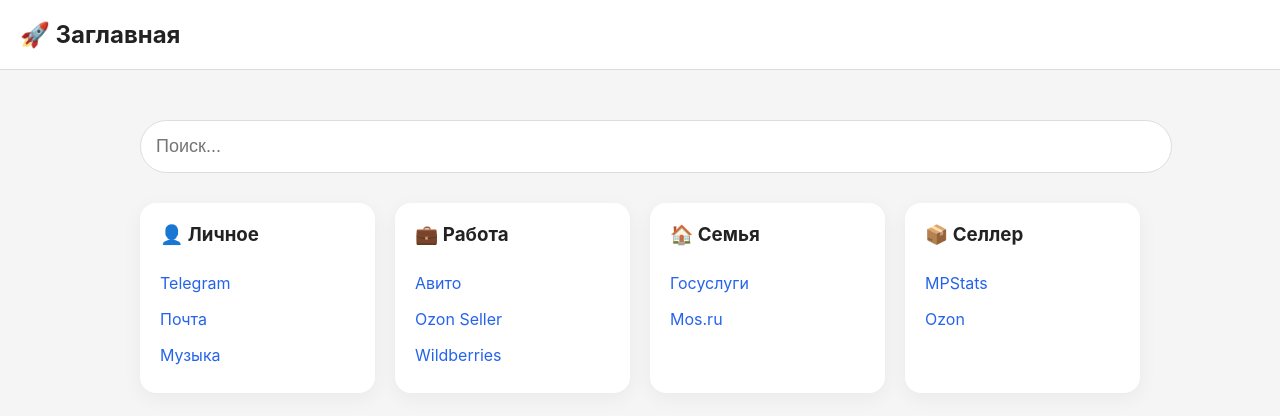
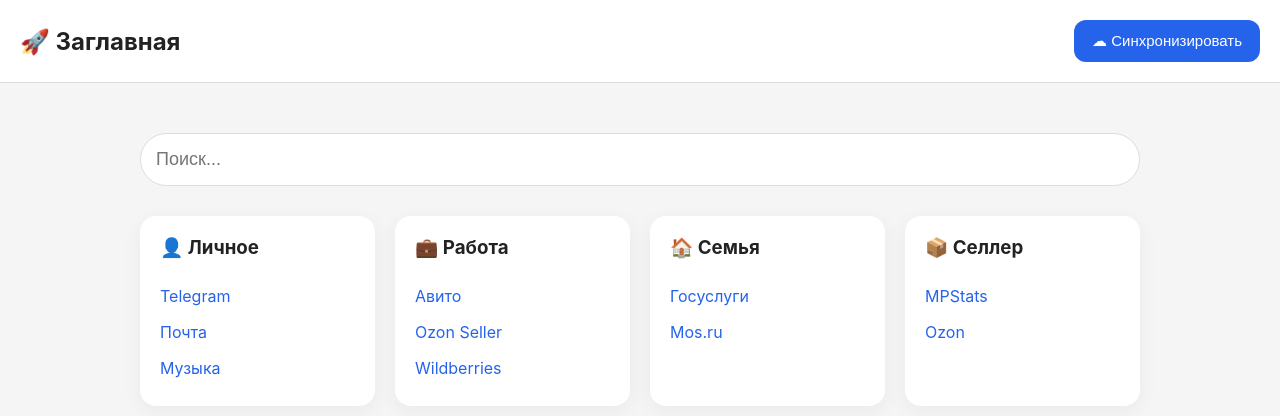
Before and after one commit to XclusiveM/zaglavnaya, a plain HTML site: page index.html in a window 1280 px wide. Drawn offline with Linux system fonts and the light colour scheme.

Commit message:
Update index.html

```diff
--- a/index.html
+++ b/index.html
@@ -20,6 +20,24 @@
     border-bottom: 1px solid #ddd;
     font-size: 24px;
     font-weight: 700;
+
+    display: flex;
+    justify-content: space-between;
+    align-items: center;
+}
+
+.sync-button {
+    background: #2563eb;
+    color: white;
+    border: none;
+    padding: 12px 18px;
+    border-radius: 12px;
+    font-size: 15px;
+    cursor: pointer;
+}
+
+.sync-button:hover {
+    opacity: 0.9;
 }
 
 .container {
@@ -34,6 +52,7 @@
     border-radius: 30px;
     border: 1px solid #ddd;
     font-size: 18px;
+    box-sizing: border-box;
 }
 
 .grid {
@@ -60,23 +79,43 @@
     color:#2563eb;
     text-decoration:none;
 }
+
+a:hover {
+    text-decoration:underline;
+}
+
 </style>
 
 </head>
 
+
 <body>
 
+
 <header>
+
+<div>
 🚀 Заглавная
+</div>
+
+
+<button class="sync-button" onclick="loginYandex()">
+☁ Синхронизировать
+</button>
+
+
 </header>
 
 
+
 <div class="container">
+
 
 <input class="search" placeholder="Поиск...">
 
 
 <div class="grid">
+
 
 
 <div class="card">
@@ -89,6 +128,8 @@
 </div>
 
 
+
+
 <div class="card">
 <h3>💼 Работа</h3>
 
@@ -97,6 +138,8 @@
 <a href="https://seller.wildberries.ru">Wildberries</a>
 
 </div>
+
+
 
 
 <div class="card">
@@ -108,6 +151,8 @@
 </div>
 
 
+
+
 <div class="card">
 <h3>📦 Селлер</h3>
 
@@ -117,10 +162,16 @@
 </div>
 
 
-</div>
 
 </div>
 
 
+</div>
+
+
+
+<script src="js/yandex-auth.js"></script>
+
+
 </body>
 </html>
```
